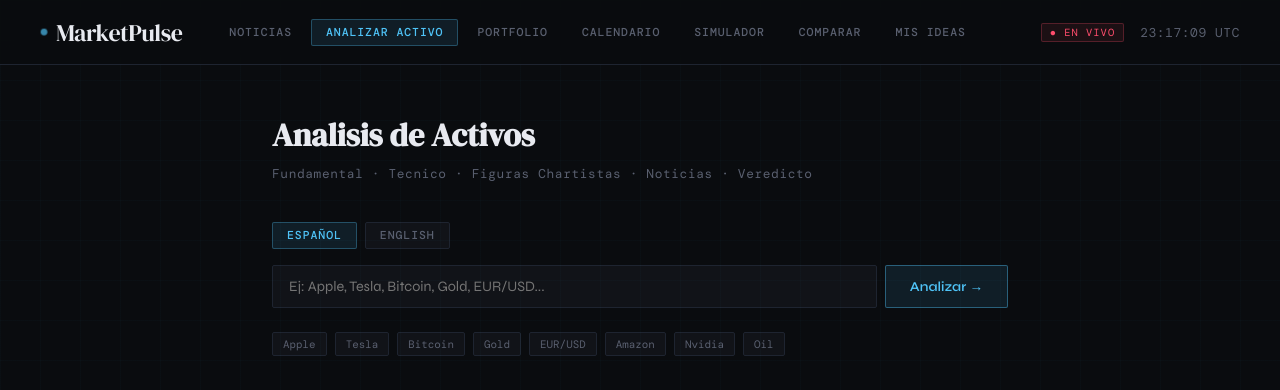
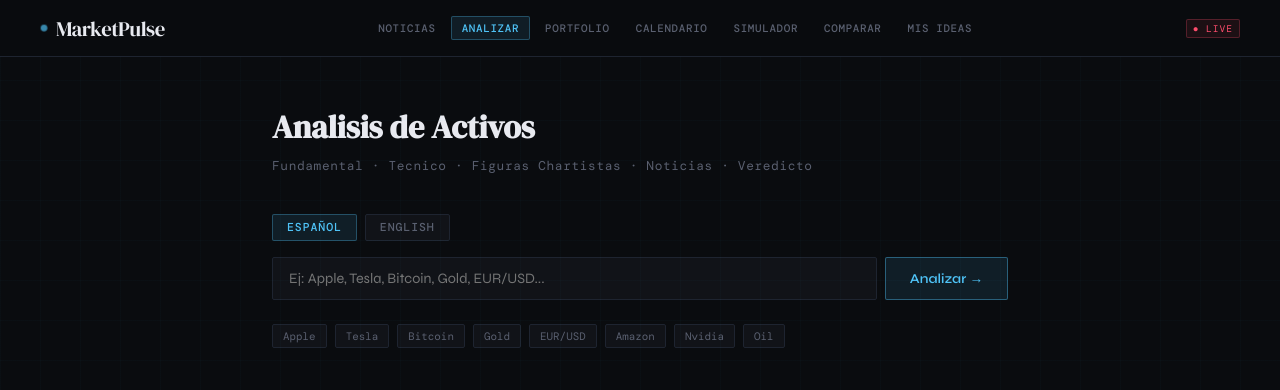
Before and after one commit to adduccilautaro-webs/marketpulse, a Next.js app: page /analyze in a window 1280 px wide. Shown: the top 390 px of the page. Built offline with nearby package versions, Linux system fonts and the light colour scheme.

Commit message:
Update Header.js

```diff
--- a/components/Header.js
+++ b/components/Header.js
@@ -3,26 +3,17 @@ import { useEffect, useState } from 'react'
 import { usePathname, useRouter } from 'next/navigation'
 
 export default function Header() {
-  const [time, setTime] = useState('')
+  const [menuOpen, setMenuOpen] = useState(false)
   const pathname = usePathname()
   const router = useRouter()
 
   useEffect(() => {
-    const update = () => {
-      const now = new Date()
-      const h = String(now.getUTCHours()).padStart(2, '0')
-      const m = String(now.getUTCMinutes()).padStart(2, '0')
-      const s = String(now.getUTCSeconds()).padStart(2, '0')
-      setTime(`${h}:${m}:${s} UTC`)
-    }
-    update()
-    const id = setInterval(update, 1000)
-    return () => clearInterval(id)
-  }, [])
+    setMenuOpen(false)
+  }, [pathname])
 
   const navItems = [
     { label: 'Noticias', path: '/' },
-    { label: 'Analizar Activo', path: '/analyze' },
+    { label: 'Analizar', path: '/analyze' },
     { label: 'Portfolio', path: '/portfolio' },
     { label: 'Calendario', path: '/calendar' },
     { label: 'Simulador', path: '/simulator' },
@@ -30,59 +21,59 @@ export default function Header() {
     { label: 'Mis Ideas', path: '/ideas' },
   ]
 
+  function navigate(path) {
+    setMenuOpen(false)
+    router.push(path)
+  }
+
   return (
-    <header style={{
-      position: 'sticky', top: 0, zIndex: 100,
-      background: 'rgba(10,12,15,0.92)',
-      backdropFilter: 'blur(12px)',
-      borderBottom: '1px solid var(--border)',
-      padding: '0 2rem',
-    }}>
-      <div style={{
-        maxWidth: 1200, margin: '0 auto',
-        display: 'flex', alignItems: 'center',
-        justifyContent: 'space-between', height: 64,
+    <>
+      <style>{`
+        @keyframes pulse {
+          0%,100% { opacity:1; transform:scale(1); }
+          50% { opacity:0.4; transform:scale(0.7); }
+        }
+        .desktop-nav { display: flex; align-items: center; gap: 4px; }
+        .hamburger { display: none !important; }
+        .live-badge { display: inline-block; }
+        @media (max-width: 768px) {
+          .desktop-nav { display: none !important; }
+          .hamburger { display: flex !important; }
+          .live-badge { display: none !important; }
+        }
+      `}</style>
+
+      <header style={{
+        position: 'sticky', top: 0, zIndex: 100,
+        background: 'rgba(10,12,15,0.96)',
+        backdropFilter: 'blur(12px)',
+        borderBottom: '1px solid var(--border)',
+        padding: '0 1.25rem',
       }}>
-        <div style={{ display: 'flex', alignItems: 'center', gap: '2rem' }}>
+        <div style={{ maxWidth: 1200, margin: '0 auto', display: 'flex', alignItems: 'center', justifyContent: 'space-between', height: 56 }}>
+
           <div
-            onClick={() => router.push('/')}
-            style={{
-              fontFamily: "'DM Serif Display', serif",
-              fontSize: '1.5rem', letterSpacing: '-0.5px',
-              display: 'flex', alignItems: 'center', gap: 8,
-              cursor: 'pointer',
-            }}
+            onClick={() => navigate('/')}
+            style={{ fontFamily: "'DM Serif Display', serif", fontSize: '1.3rem', letterSpacing: '-0.5px', display: 'flex', alignItems: 'center', gap: 8, cursor: 'pointer', color: 'var(--text)' }}
           >
-            <span style={{
-              width: 8, height: 8, background: 'var(--accent)',
-              borderRadius: '50%', display: 'inline-block',
-              animation: 'pulse 2s ease-in-out infinite',
-            }} />
+            <span style={{ width: 8, height: 8, background: 'var(--accent)', borderRadius: '50%', display: 'inline-block', animation: 'pulse 2s ease-in-out infinite' }} />
             MarketPulse
           </div>
 
-          <nav style={{ display: 'flex', gap: '0.25rem' }}>
+          <nav className="desktop-nav">
             {navItems.map(function(item) {
               const active = pathname === item.path
               return (
                 <button
                   key={item.path}
-                  onClick={() => router.push(item.path)}
+                  onClick={() => navigate(item.path)}
                   style={{
-                    fontFamily: "'DM Mono', monospace",
-                    fontSize: '0.72rem', fontWeight: 500,
-                    letterSpacing: '0.08em', textTransform: 'uppercase',
+                    fontFamily: "'DM Mono', monospace", fontSize: '0.68rem', fontWeight: 500,
+                    letterSpacing: '0.06em', textTransform: 'uppercase',
                     background: active ? 'var(--accent-dim)' : 'transparent',
                     color: active ? 'var(--accent)' : 'var(--muted)',
                     border: active ? '1px solid rgba(79,195,247,0.3)' : '1px solid transparent',
-                    padding: '5px 14px', borderRadius: 2,
-                    cursor: 'pointer', transition: 'all 0.2s',
-                  }}
-                  onMouseEnter={function(e) {
-                    if (!active) e.currentTarget.style.color = 'var(--text)'
-                  }}
-                  onMouseLeave={function(e) {
-                    if (!active) e.currentTarget.style.color = 'var(--muted)'
+                    padding: '4px 10px', borderRadius: 2, cursor: 'pointer', transition: 'all 0.2s',
                   }}
                 >
                   {item.label}
@@ -90,28 +81,51 @@ export default function Header() {
               )
             })}
           </nav>
+
+          <div style={{ display: 'flex', alignItems: 'center', gap: '0.75rem' }}>
+            <span className="live-badge" style={{ fontFamily: "'DM Mono', monospace", fontSize: '0.6rem', letterSpacing: '0.1em', textTransform: 'uppercase', background: 'var(--down-dim)', color: 'var(--down)', border: '1px solid rgba(255,77,109,0.25)', padding: '2px 6px', borderRadius: 2 }}>
+              ● LIVE
+            </span>
+            <button
+              onClick={() => setMenuOpen(!menuOpen)}
+              className="hamburger"
+              style={{ background: 'none', border: '1px solid var(--border)', color: 'var(--text)', width: 40, height: 40, cursor: 'pointer', borderRadius: 2, alignItems: 'center', justifyContent: 'center', fontSize: '1.2rem' }}
+            >
+              {menuOpen ? '✕' : '☰'}
+            </button>
+          </div>
         </div>
+      </header>
 
-        <div style={{ display: 'flex', alignItems: 'center', gap: '1rem' }}>
-          <span style={{
-            fontFamily: "'DM Mono', monospace", fontSize: '0.65rem',
-            letterSpacing: '0.1em', textTransform: 'uppercase',
-            background: 'var(--down-dim)', color: 'var(--down)',
-            border: '1px solid rgba(255,77,109,0.25)',
-            padding: '2px 8px', borderRadius: 2,
-          }}>● EN VIVO</span>
-          <span style={{
-            fontFamily: "'DM Mono', monospace",
-            fontSize: '0.8rem', color: 'var(--muted)', letterSpacing: '0.05em',
-          }}>{time}</span>
+      {menuOpen && (
+        <div style={{
+          position: 'fixed', top: 56, left: 0, right: 0, bottom: 0,
+          background: 'rgba(10,12,15,0.98)',
+          zIndex: 99, padding: '1.5rem',
+          display: 'flex', flexDirection: 'column', gap: 6,
+          overflowY: 'auto',
+        }}>
+          {navItems.map(function(item) {
+            const active = pathname === item.path
+            return (
+              <button
+                key={item.path}
+                onClick={() => navigate(item.path)}
+                style={{
+                  fontFamily: "'DM Mono', monospace", fontSize: '1rem', fontWeight: 500,
+                  letterSpacing: '0.08em', textTransform: 'uppercase',
+                  background: active ? 'var(--accent-dim)' : 'var(--surface)',
+                  color: active ? 'var(--accent)' : 'var(--text)',
+                  border: active ? '1px solid rgba(79,195,247,0.3)' : '1px solid var(--border)',
+                  padding: '16px 20px', borderRadius: 2, cursor: 'pointer', textAlign: 'left', width: '100%',
+                }}
+              >
+                {active ? '→ ' : ''}{item.label}
+              </button>
+            )
+          })}
         </div>
-      </div>
-      <style>{`
-        @keyframes pulse {
-          0%,100% { opacity:1; transform:scale(1); }
-          50% { opacity:0.4; transform:scale(0.7); }
-        }
-      `}</style>
-    </header>
+      )}
+    </>
   )
 }
```
